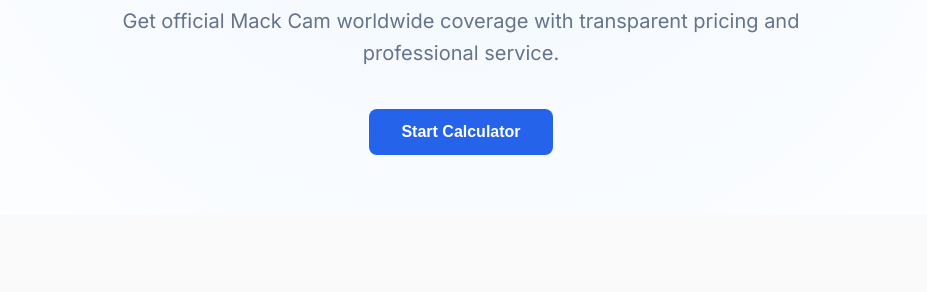
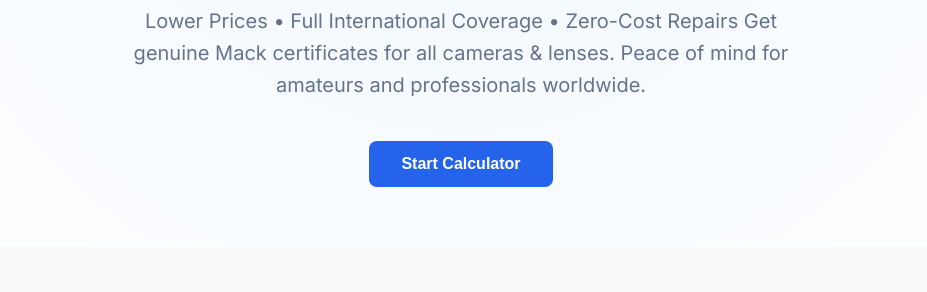
Before and after one commit to Molaku/Mack001, a plain HTML site: page index.html in a window 1280 px wide. Shown: the part 327-619 px from the top of the page, without its empty margins (179-1106 px from the left). Drawn offline with Linux system fonts and the light colour scheme.

Commit message:
Update index.html

```diff
--- a/index.html
+++ b/index.html
@@ -99,7 +99,7 @@
         <div class="container">
             <div class="trust-badge">✓ Authorized Mack Agent (12+ Years)</div>
             <h1>Reliable Protection for Your Gear</h1>
-            <p>Get official Mack Cam worldwide coverage with transparent pricing and professional service.</p>
+            <p>Lower Prices • Full International Coverage • Zero-Cost Repairs Get genuine Mack certificates for all cameras & lenses. Peace of mind for amateurs and professionals worldwide.</p>
             <button onclick="document.getElementById('calculator').scrollIntoView({behavior: 'smooth'})" class="btn btn-primary">Start Calculator</button>
         </div>
     </section>
```
